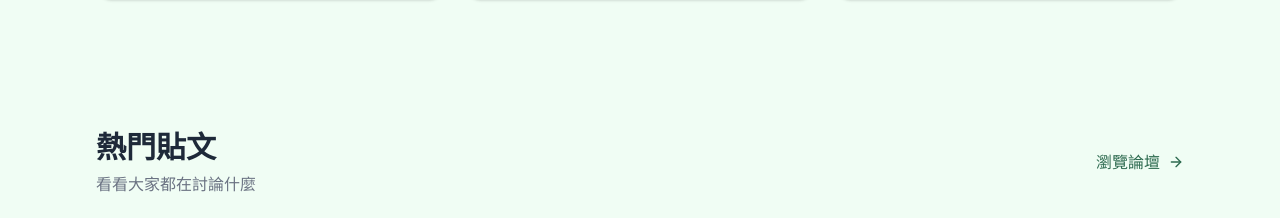
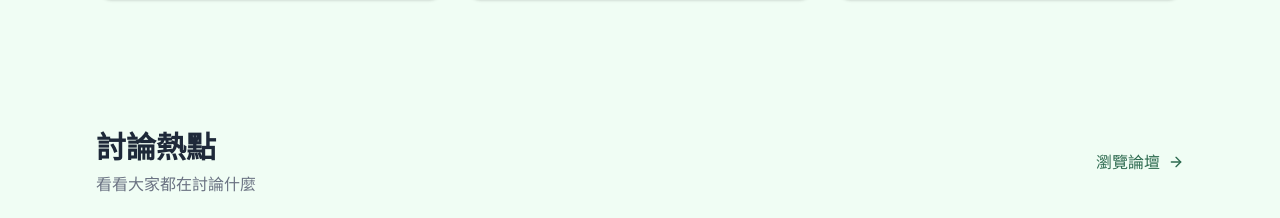
Before and after one commit to HoDZadkiel/PlantPlanet, a React (Vite) app: page / in a window 1280 px wide. Shown: the part 1501-1719 px from the top of the page. Built offline with nearby package versions, Linux system fonts and the light colour scheme.

Commit message:
translation: change '熱門貼文' to '討論熱點' in HomePage (issue #9) (#10)

```diff
--- a/data/issue_status.json
+++ b/data/issue_status.json
@@ -12,6 +12,13 @@
       "pr": "6",
       "branch": "issue-5-dark-mode-toggle",
       "processed_at": "2026-07-25"
+    },
+    "7": {
+      "status": "pr-created",
+      "pr": "8",
+      "branch": "issue-7-hero-gradient-lighter",
+      "preview_url": "https://plant-planet-git-issue-7-hero-gradient-lighter-tseng3.vercel.app",
+      "processed_at": "2026-07-25"
     }
   }
 }
--- a/src/pages/HomePage.tsx
+++ b/src/pages/HomePage.tsx
@@ -130,7 +130,7 @@ const HomePage = () => {
       <section className="max-w-6xl mx-auto px-4 sm:px-6 lg:px-8 py-16">
         <div className="flex items-center justify-between mb-8">
           <div>
-            <h2 className="text-3xl font-display font-bold text-gray-800 dark:text-white mb-2">熱門貼文</h2>
+            <h2 className="text-3xl font-display font-bold text-gray-800 dark:text-white mb-2">討論熱點</h2>
             <p className="text-gray-500 dark:text-gray-400">看看大家都在討論什麼</p>
           </div>
           <Link to="/forum" className="flex items-center gap-2 text-plant-primary font-medium hover:text-plant-dark dark:text-green-300 dark:hover:text-green-200 transition-colors">
```
